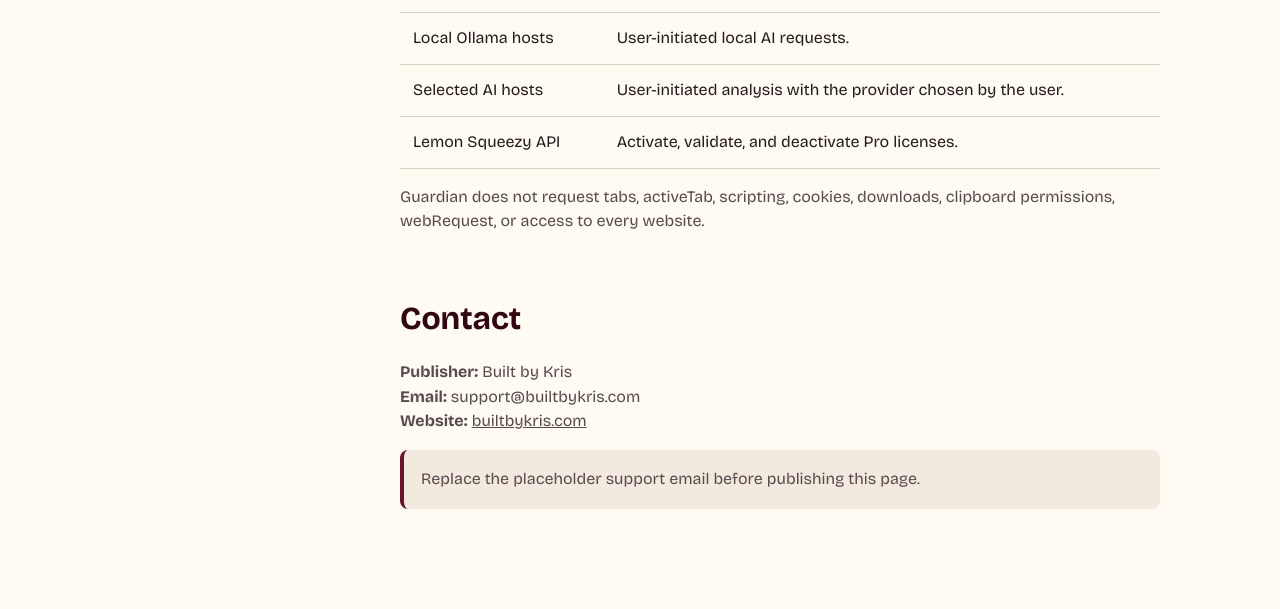
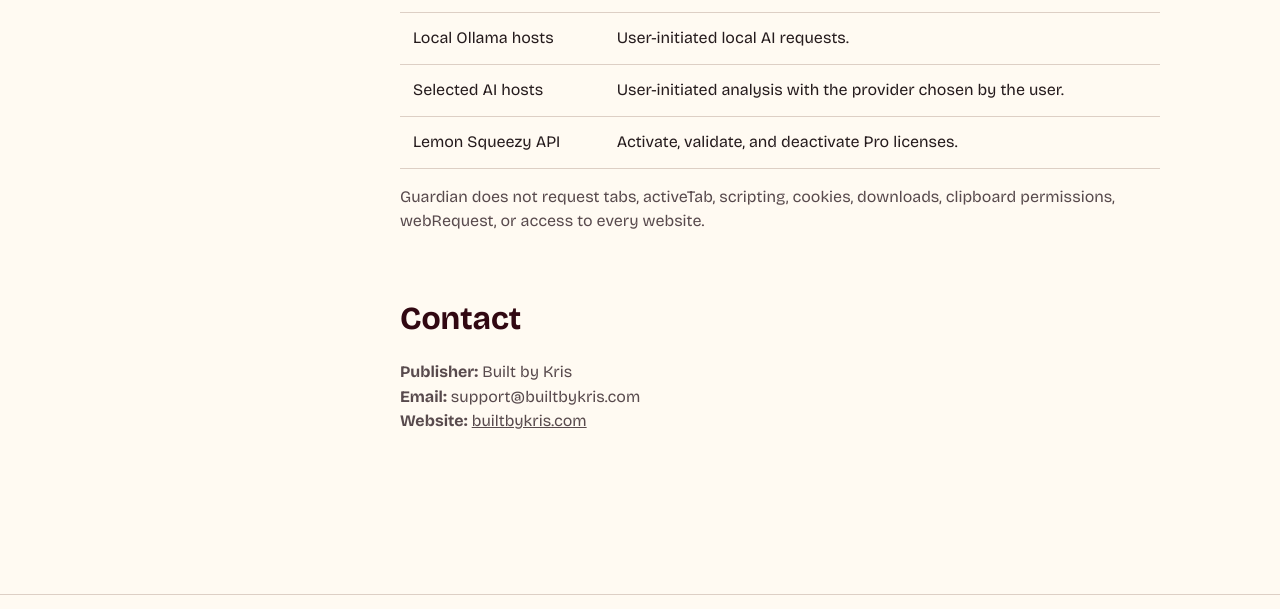
Before and after one commit to krri-sh/ContractGuardian, a plain HTML site: page privacy.html in a window 1280 px wide. Shown: the part 2371-2980 px from the top of the page. Drawn offline with Linux system fonts and the light colour scheme.

Commit message:
Update privacy.html

```diff
--- a/privacy.html
+++ b/privacy.html
@@ -10,7 +10,7 @@
 <section id="license"><h2>Lemon Squeezy licensing</h2><p>Activation, validation, and deactivation send the entered license key and a randomly labeled installation instance to Lemon Squeezy. Guardian stores the key, instance identifier, product/variant label, expiration date, and last successful validation time locally. Customer names and email addresses returned by the service are not stored.</p></section>
 <section id="retention"><h2>Retention and deletion</h2><ul><li>Current capture data is removed when a new page session begins or the user selects Clear.</li><li>Response bodies are not saved to extension storage.</li><li>Contract baselines remain until overwritten, cleared with extension storage, or the extension is removed.</li><li>Deactivating Pro removes local license state and releases the Lemon Squeezy instance.</li></ul><p>Guardian does not sell personal data, use captured traffic for advertising, or transmit it to the publisher.</p></section>
 <section id="permissions"><h2>Chrome permissions</h2><table class="permission-table"><thead><tr><th>Access</th><th>Purpose</th></tr></thead><tbody><tr><td><code>storage</code></td><td>Settings, baselines, optional keys, and license state.</td></tr><tr><td>Local Ollama hosts</td><td>User-initiated local AI requests.</td></tr><tr><td>Selected AI hosts</td><td>User-initiated analysis with the provider chosen by the user.</td></tr><tr><td>Lemon Squeezy API</td><td>Activate, validate, and deactivate Pro licenses.</td></tr></tbody></table><p>Guardian does not request tabs, activeTab, scripting, cookies, downloads, clipboard permissions, webRequest, or access to every website.</p></section>
-<section id="contact"><h2>Contact</h2><p><strong>Publisher:</strong> Built by Kris<br><strong>Email:</strong> support@builtbykris.com<br><strong>Website:</strong> <a href="https://contractguardian.builtbykris.com">builtbykris.com</a></p><p class="notice">Replace the placeholder support email before publishing this page.</p></section>
+<section id="contact"><h2>Contact</h2><p><strong>Publisher:</strong> Built by Kris<br><strong>Email:</strong> support@builtbykris.com<br><strong>Website:</strong> <a href="https://contractguardian.builtbykris.com">builtbykris.com</a></p></section>
 </article></div></main>
 <footer class="site-footer"><div class="footer-row shell"><a class="brand" href="index.html"><img src="assets/logo.png" alt=""><span>API Contract Guardian</span></a><p>Privacy by design, with explicit external boundaries.</p><div class="footer-links"><a href="features.html">Features</a><a href="usage.html">Usage</a><a href="privacy.html">Privacy</a></div></div></footer>
 </body></html>
```
